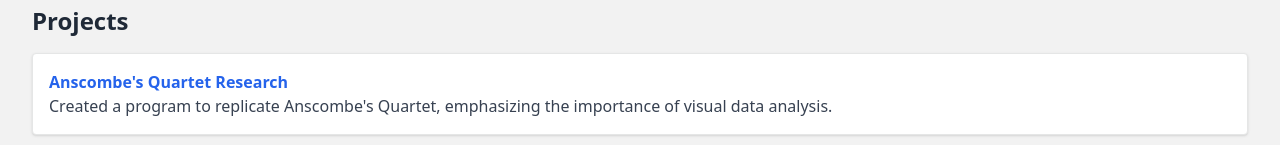
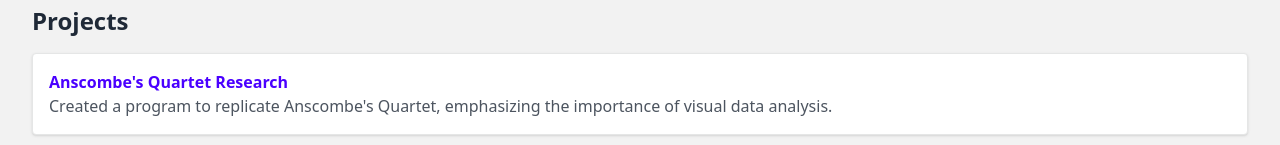
Before and after one commit to axyl-casc/axyl-casc.github.io, a React (Vite) app: page / in a window 1280 px wide. Shown: the part 655-800 px from the top of the page. Built offline with nearby package versions, Linux system fonts and the light colour scheme.

Commit message:
Update project card text colors for theme compatibility

```diff
--- a/src/components/CardGrid.tsx
+++ b/src/components/CardGrid.tsx
@@ -5,8 +5,8 @@ export function CardGrid({ items, grid = false }: { items: CardItem[]; grid?: bo
     <div className={grid ? 'grid grid-cols-1 sm:grid-cols-2 md:grid-cols-3 lg:grid-cols-4 gap-6' : 'space-y-6'}>
       {items.map((item) => (
         <a key={item.href} href={item.href} className="project-card">
-          <h3 className="font-semibold text-blue-600">{item.title}</h3>
-          <p className="text-gray-700">{item.description}</p>
+          <h3 className="font-semibold text-primary">{item.title}</h3>
+          <p className="text-base-content/80">{item.description}</p>
         </a>
       ))}
     </div>
```
